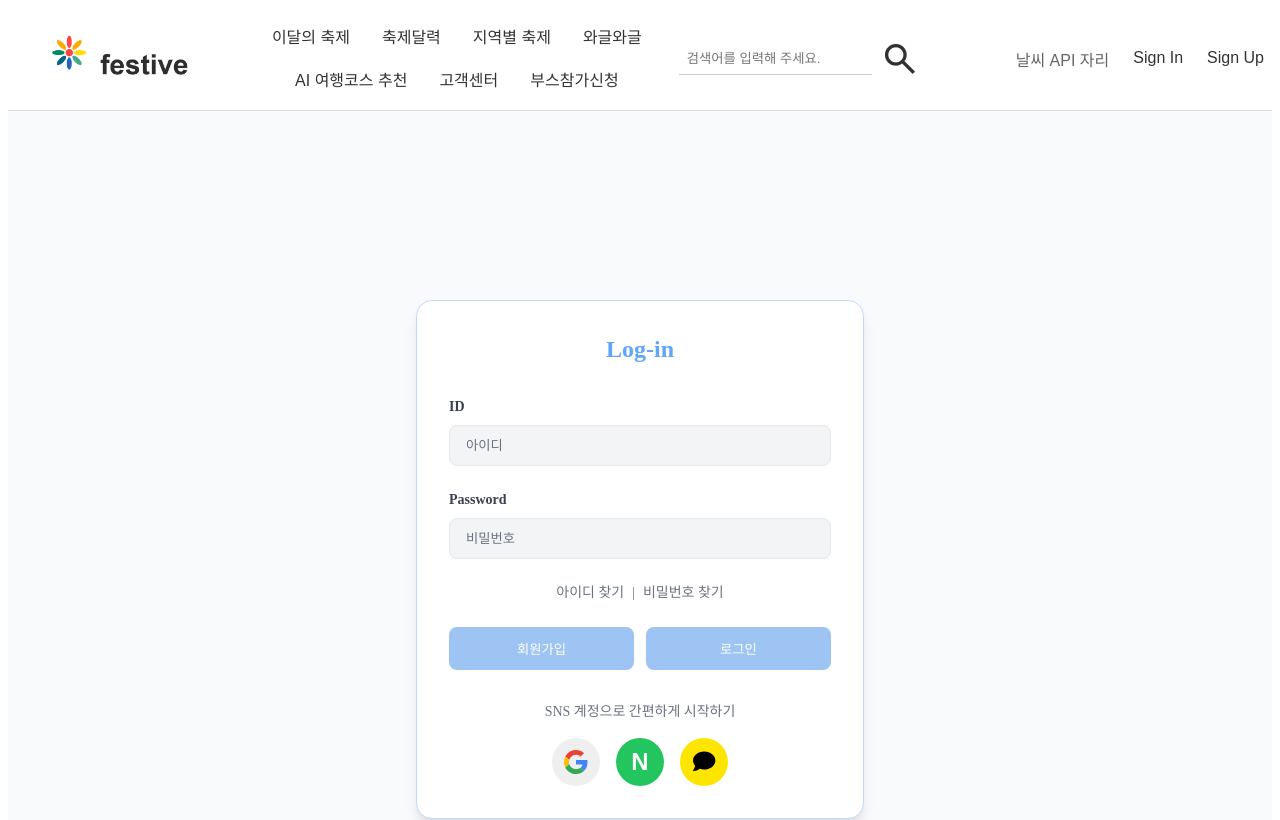
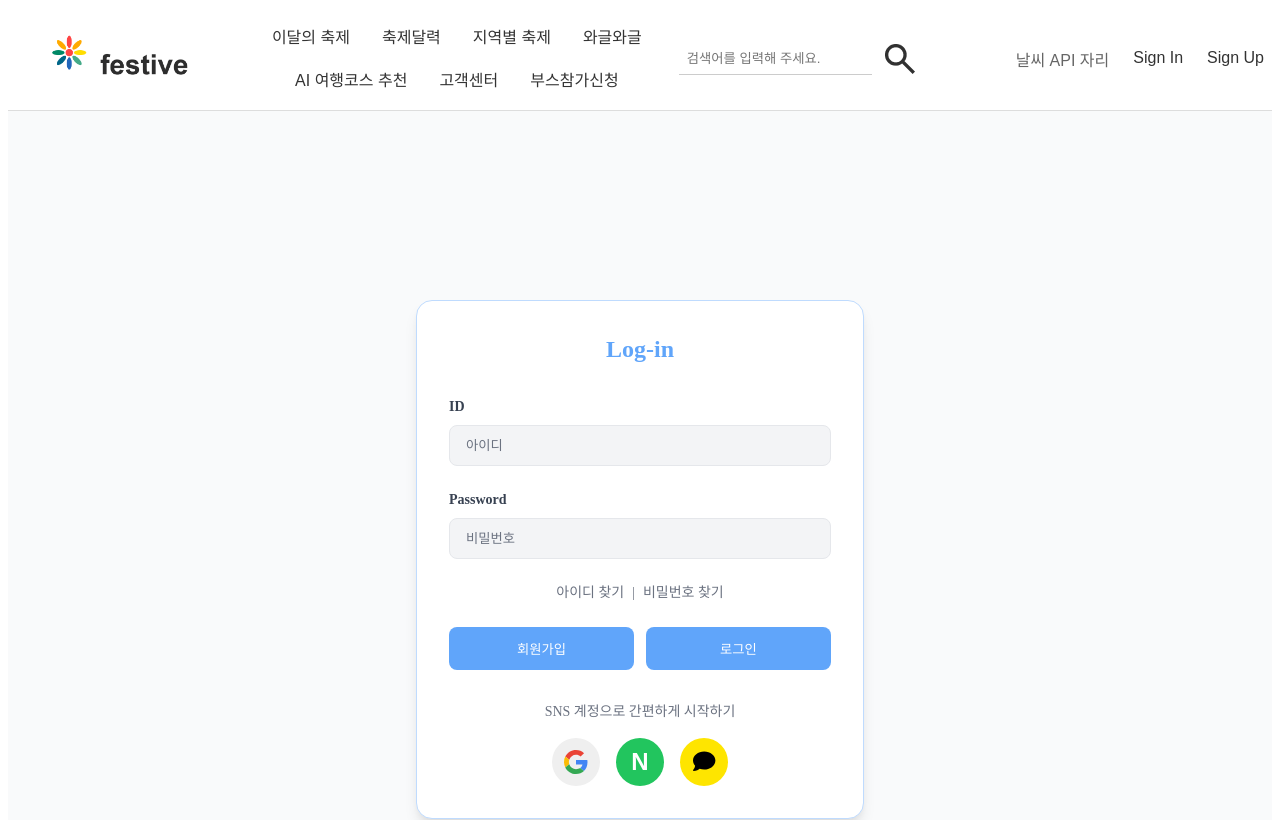
Before and after one commit to KH-FinProject/festive, a React (Vite) app in the folder festive-app/: page /signin in a window 1280 px wide. Shown: the top 820 px of the page. Built offline with nearby package versions, Linux system fonts and the light colour scheme; a small style sheet from the web is missing.

Commit message:
로그인 페이지 색상, 라우팅 주소 조정

```diff
--- a/festive-app/src/jcomponents/Signin/Signin.css
+++ b/festive-app/src/jcomponents/Signin/Signin.css
@@ -137,21 +137,21 @@
 }
 
 .btn-signup {
-  background-color: #9dc4f2; /* bg-blue-400 */
+  background-color: #60a5fa; /* bg-blue-400 */
   color: #ffffff; /* text-white */
 }
 
 .btn-signup:hover {
-  background-color: #60a5fa; /* hover:bg-blue-500 */
+  background-color: #93c5fd; /* hover:bg-blue-500 */
 }
 
 .btn-login {
-  background-color: #9dc4f2; /* bg-blue-300 */
+  background-color: #60a5fa; /* bg-blue-300 */
   color: #ffffff; /* text-white */
 }
 
 .btn-login:hover {
-  background-color: #60a5fa; /* hover:bg-blue-400 */
+  background-color: #93c5fd; /* hover:bg-blue-400 */
 }
 
 /* SNS 섹션 */
--- a/festive-app/src/jcomponents/Signin/Signin.jsx
+++ b/festive-app/src/jcomponents/Signin/Signin.jsx
@@ -71,11 +71,11 @@ const LoginForm = () => {
               {/* 아이디 찾기 | 비밀번호 찾기 링크 */}
               <div className="find-links">
                 <div className="find-links-content">
-                  <Link to="/find-id" className="find-link">
+                  <Link to="/find?tab=id" className="find-link">
                     아이디 찾기
                   </Link>
                   <span className="separator">|</span>
-                  <Link to="/find-password" className="find-link">
+                  <Link to="/find?tab=pw" className="find-link">
                     비밀번호 찾기
                   </Link>
                 </div>
```
